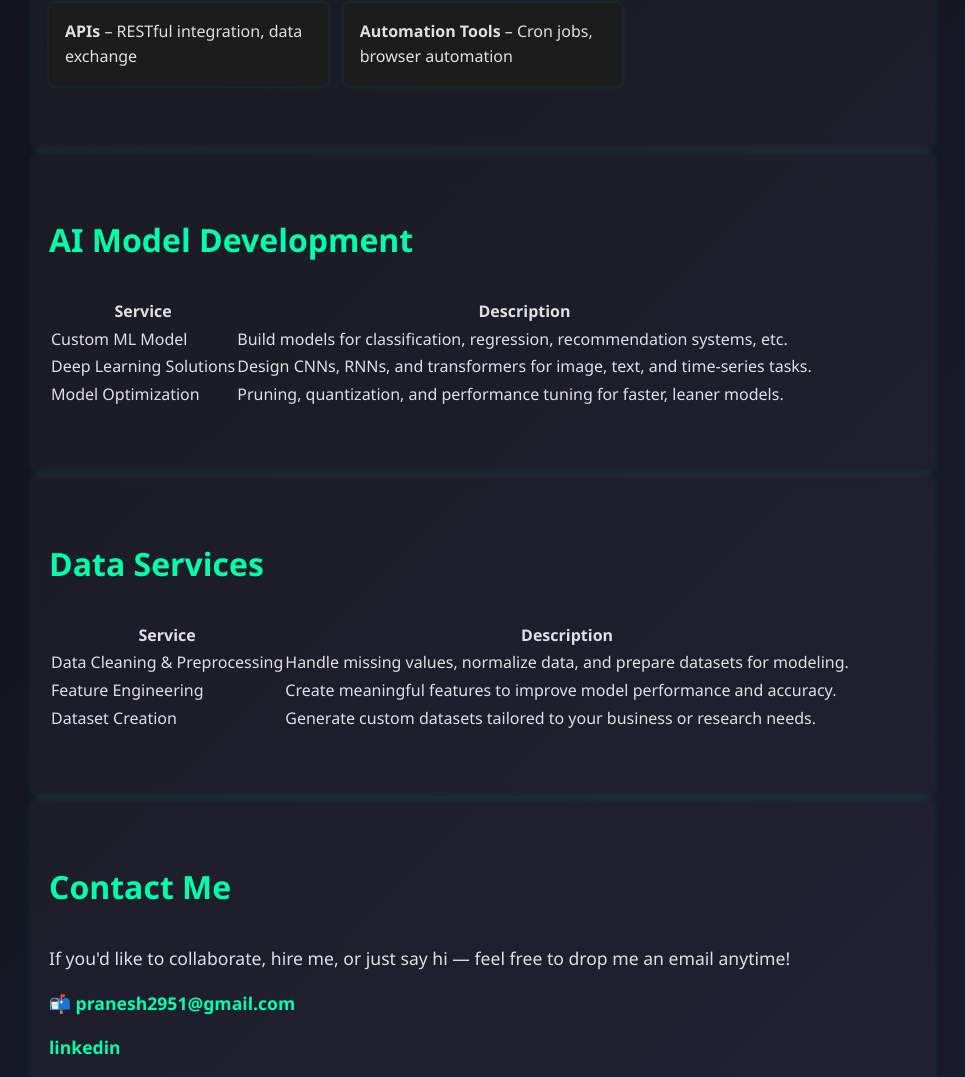
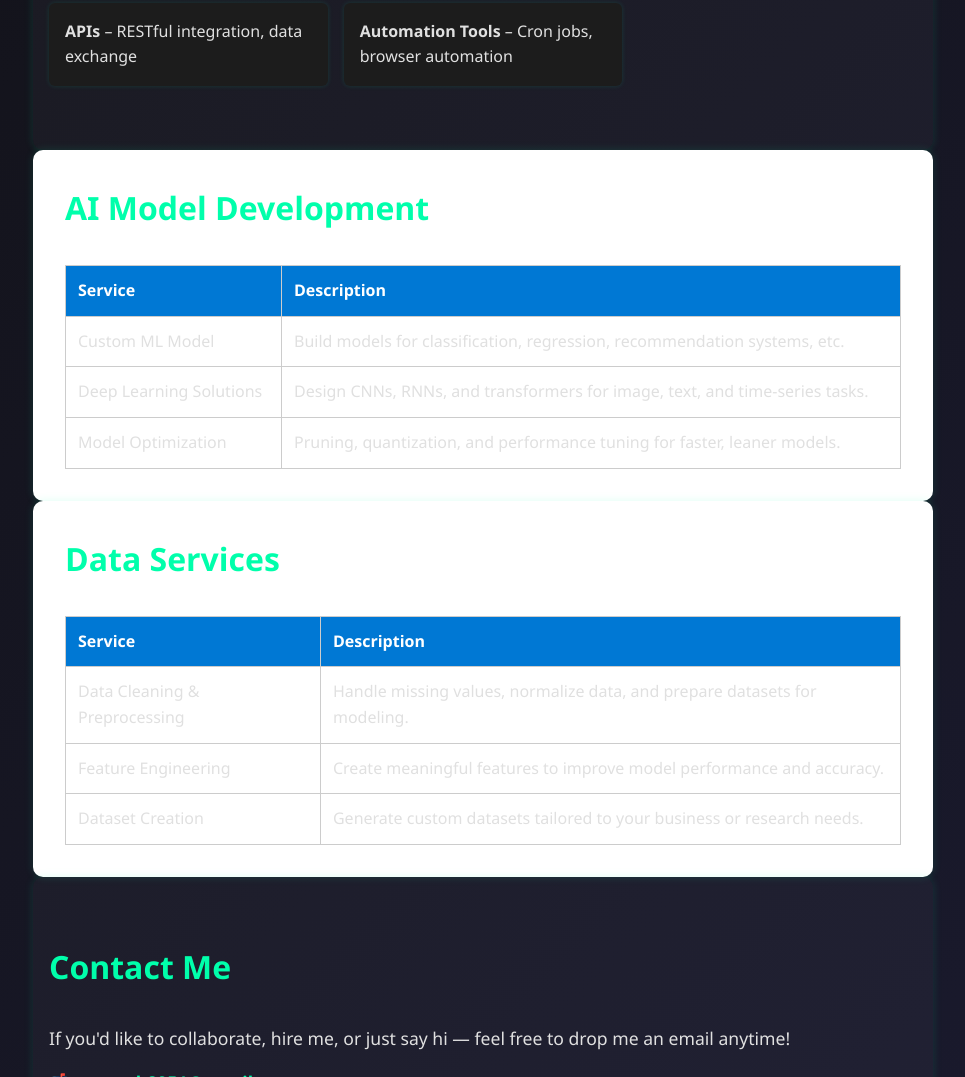
Before and after one commit to pranesh2951/personal-portfolio-website, a plain HTML site: page index.html in a window 1280 px wide. Shown: the part 1592-2669 px from the top of the page, without its empty margins (157-1122 px from the left). Drawn offline with Linux system fonts and the light colour scheme.

Commit message:
Update style.css

```diff
--- a/style.css
+++ b/style.css
@@ -118,6 +118,28 @@ h2 {
   border-radius: 6px;
   box-shadow: 0 0 5px #00ffab22;
 }
+.service-detail {
+  padding: 2rem;
+  background-color: #fff;
+}
+
+.service-detail table {
+  width: 100%;
+  border-collapse: collapse;
+  margin-top: 1rem;
+}
+
+.service-detail th,
+.service-detail td {
+  border: 1px solid #ccc;
+  padding: 0.75rem;
+  text-align: left;
+}
+
+.service-detail th {
+  background-color: #0078d4;
+  color: white;
+}
 
 /* ==== CONTACT ==== */
 .contact a {
@@ -185,4 +207,5 @@ footer p {
     display: block;
     margin: 10px 0;
   }
+
 }
```
